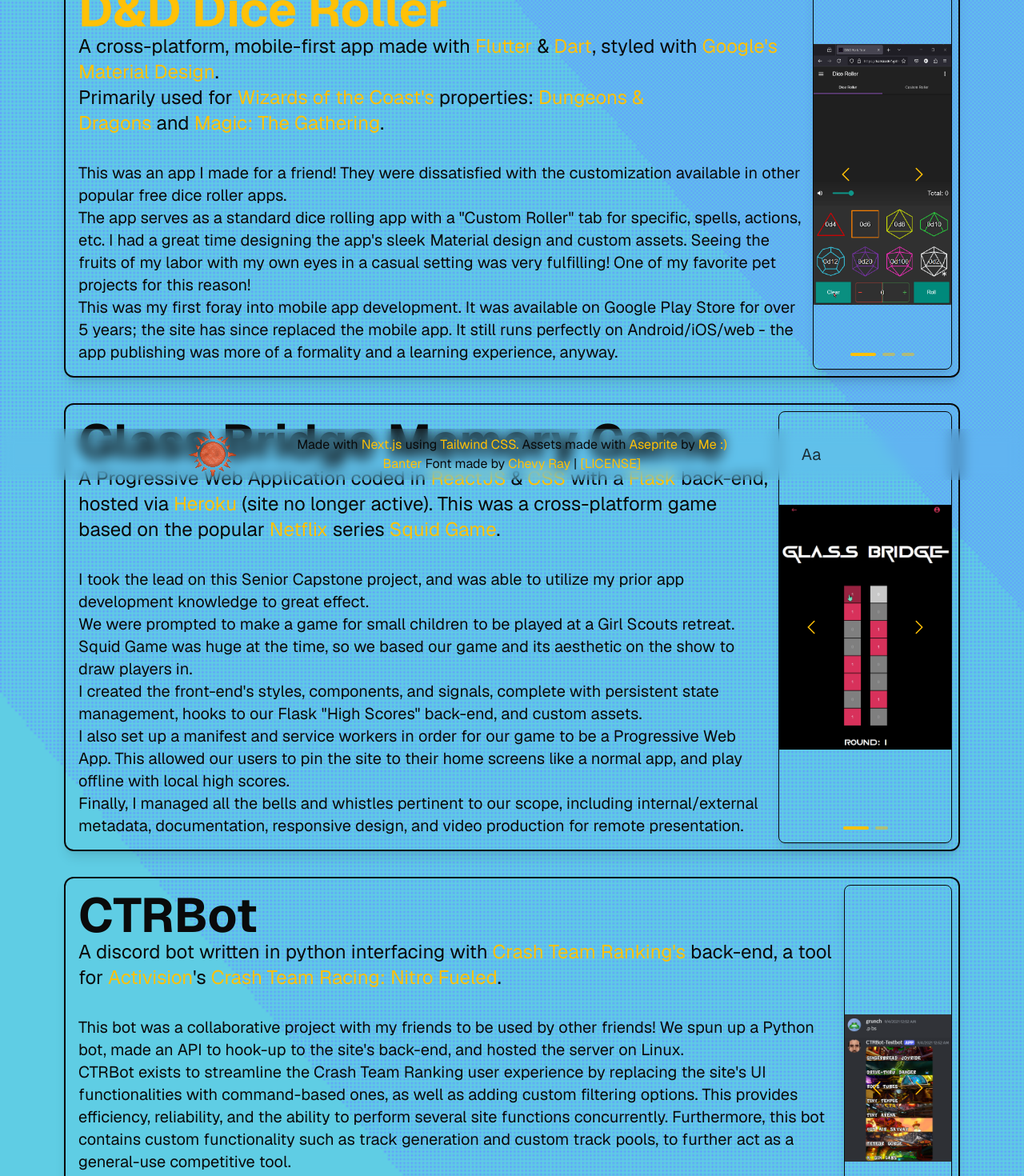
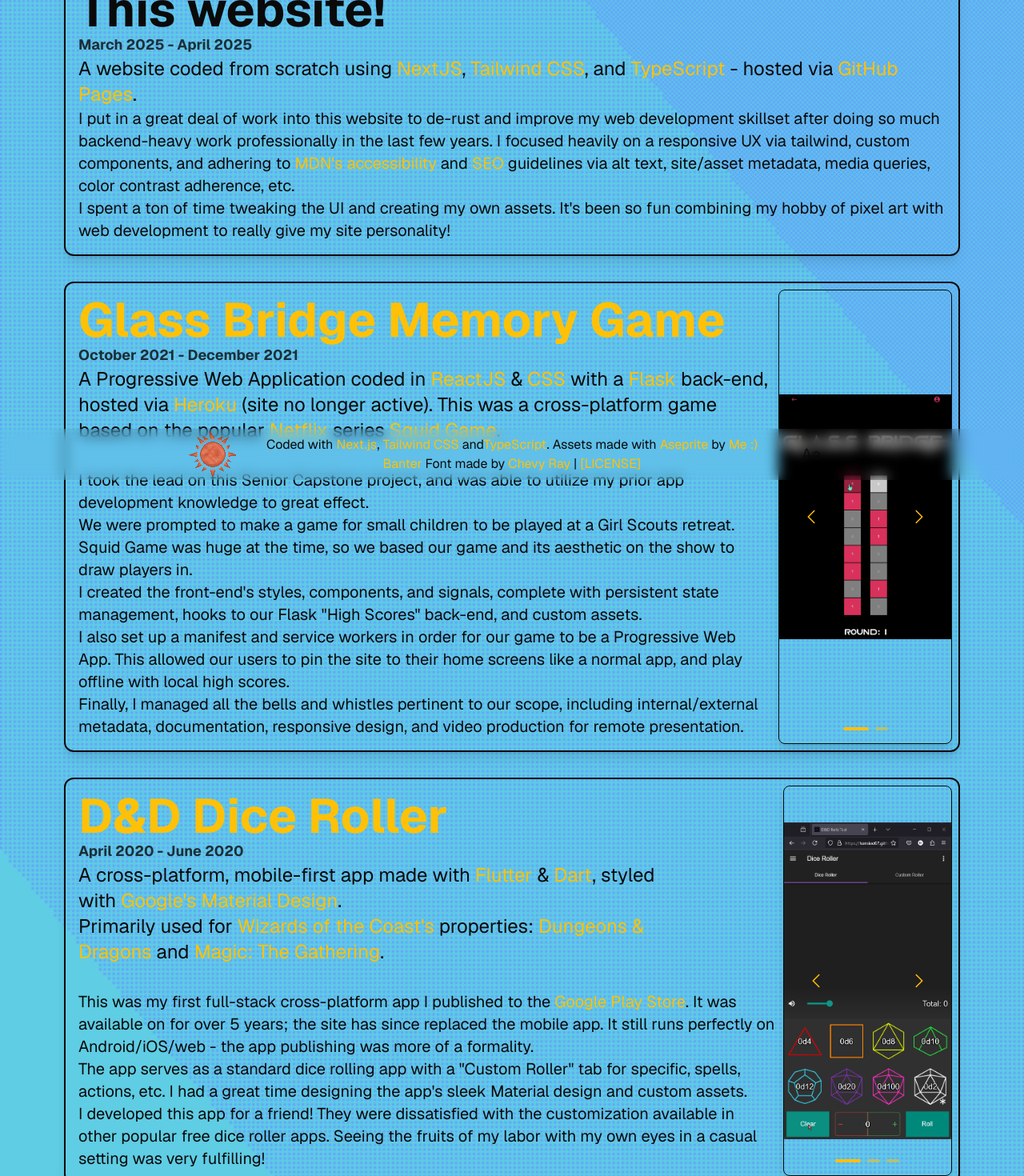
Before and after one commit to hansied67/hansied67.github.io, a Next.js app: page /portfolio in a window 1280 px wide. Shown: the part 200-1670 px from the top of the page at 80% size. Built offline with nearby package versions, Linux system fonts and the light colour scheme.

Commit message:
Site info edits to footer & portfolio entry
Refactored PortfolioEntry.tsx to allow for optional props

```diff
--- a/src/app/components/PortfolioEntry/PortfolioEntry.tsx
+++ b/src/app/components/PortfolioEntry/PortfolioEntry.tsx
@@ -4,10 +4,11 @@
 import CustomCarousel from "../CustomCarousel/CustomCarousel";
 
 interface PortfolioProps {
-  children: React.ReactNode,
-  className: string | undefined,
+  children?: React.ReactNode,
+  className?: string | undefined,
   title: string | React.ReactElement,
-  subtitle: string | React.ReactElement,
+  dates?: string | React.ReactElement | undefined,
+  subtitle?: string | React.ReactElement,
   description: string | React.ReactElement,
 }
 
@@ -21,15 +22,17 @@ export default function PortfolioEntry(
           <div className="flex flex-row py-2 pl-2">
             <div className="flex flex-col">
               <h1 className="font-bold text-lg lg:text-6xl">{props.title}</h1>
+              <h2 className="text-xs lg:text-lg text-[var(--foreground)]/80"><b>{props.dates}</b></h2>
               <h2 className="text-sm lg:text-2xl">{props.subtitle}</h2>
               <h2 className="flex mt-auto text-sm lg:text-xl overflow-auto">{props.description}</h2>
             </div>
           </div>
+          { !props.children ? <div /> :
           <div className="w-3/4 lg:w-1/2 mx-auto">
             <CustomCarousel className="border-1 rounded-lg shadow-lg md:mb-2">
               {props.children}
             </CustomCarousel>
-          </div>
+          </div> }
         </div>
       </div>
     )
--- a/src/app/components/SiteFooter/SiteFooter.tsx
+++ b/src/app/components/SiteFooter/SiteFooter.tsx
@@ -11,21 +11,27 @@ export default function SiteFooter() {
           <div className="max-w-screen-xl flex mx-auto">
             <ThemeToggle className="flex flex-2 justify-end"/>
             <div className="flex flex-6 justify-center flex-col text-xs lg:text-base">
-              <div className="text-center justify-items-center">Made with&nbsp;
+              <div className="text-center justify-items-center">Coded with&nbsp;
                 <Link
                 href="https://nextjs.org/"
                 target="_blank"
                 rel="noopener noreferrer">
                     Next.js
                 </Link>
-                &nbsp;using&nbsp;
+                ,&nbsp;
                 <Link
                 href="https://tailwindcss.com/"
                 target="_blank"
                 rel="noopener noreferrer">
-                    Tailwind CSS.
+                    Tailwind CSS
                 </Link>
-                &nbsp;Assets made with&nbsp;
+                &nbsp;and
+                <Link
+                href="https://www.typescriptlang.org/"
+                target="_blank">
+                  TypeScript
+                </Link>
+                . Assets made with&nbsp;
                 <Link
                 href="https://www.aseprite.org/"
                 target="_blank">
--- a/src/app/portfolio/page.tsx
+++ b/src/app/portfolio/page.tsx
@@ -7,106 +7,71 @@ export default function Portfolio() {
         <div className="grid grid-rows-[20px_1fr_20px] min-h-screen p-8 gap-16 sm:p-20">
           <main className="flex flex-col gap-[32px] row-start-2">
             <PortfolioEntry
-            className=""
+            title="This website!"
+            dates="March 2025 - April 2025"
+            subtitle={
+            <span>
+              A website coded from scratch using&nbsp;
+              <Link
+              href="https://nextjs.org"
+              target="_blank">
+                NextJS
+              </Link>
+              ,&nbsp;
+              <Link
+              href="https://tailwindcss.com/"
+              target="_blank">
+                Tailwind CSS
+              </Link>
+              , and&nbsp;
+              <Link
+              href="https://www.typescriptlang.org/"
+              target="_blank">
+                TypeScript
+              </Link>
+              &nbsp;- hosted via&nbsp;
+              <Link
+              href="https://pages.github.com/"
+              target="_blank">
+                GitHub Pages
+              </Link>
+              .
+            </span>}
+            description={
+            <span>
+              I put in a great deal of work into this website to de-rust and improve my web development skillset after doing so much backend-heavy work professionally in the last few years. I focused heavily on a responsive UX via tailwind, custom components, and adhering to&nbsp;
+              <Link
+              href="https://developer.mozilla.org/en-US/"
+              target="_blank">
+                MDN&apos;s
+              </Link>
+              &nbsp;
+              <Link
+              href="https://developer.mozilla.org/en-US/docs/Web/Accessibility"
+              target="_blank">
+                accessibility
+              </Link>
+              &nbsp;and&nbsp;
+              <Link
+              href="https://developer.mozilla.org/en-US/docs/Glossary/SEO"
+              target="_blank">
+                SEO
+              </Link>
+              &nbsp;guidelines via alt text, site/asset metadata, media queries, color contrast adherence, etc.
+              <br />
+              I spent a ton of time tweaking the UI and creating my own assets. It&apos;s been so fun combining my hobby of pixel art with web development to really give my site personality!
+            </span>}
+            />
+            <PortfolioEntry
             title={
             <span>
               <Link
-              href="https://hansied67.github.io/flutter_dice_roller"
+              href="https://github.com/Software-Squids/Glass-Bridge-Memory-Game"
               target="_blank">
-                D&D Dice Roller
+                Glass Bridge Memory Game
               </Link>
             </span>}
-            subtitle={
-            <span>
-              A cross-platform, mobile-first app made with&nbsp;
-              <Link
-              href="https://flutter.dev/"
-              target="_blank">
-                Flutter
-              </Link>
-              &nbsp;&amp;&nbsp;
-              <Link
-              href="https://dart.dev/"
-              target="_blank">
-                Dart
-              </Link>
-              , styled with&nbsp;
-              <Link
-              href="https://m3.material.io/"
-              target="_blank">
-                Google&apos;s Material Design
-              </Link>
-              .
-              <br />
-              Primarily used for&nbsp;
-              <Link
-              href="https://company.wizards.com/"
-              target="_blank">
-                Wizards of the Coast&apos;s
-              </Link>
-              &nbsp;properties:&nbsp;
-              <Link
-              href="https://dnd.wizards.com/"
-              target="_blank">
-                Dungeons & Dragons
-              </Link>
-              &nbsp;and&nbsp;
-              <Link
-              href="https://magic.wizards.com/"
-              target="_blank">
-                Magic: The Gathering
-              </Link>.
-              <br /><br />
-            </span>}
-            description={
-            <span>
-              This was an app I made for a friend! They were dissatisfied with the customization available in other popular free dice roller apps.
-              <br />
-              The app serves as a standard dice rolling app with a &quot;Custom Roller&quot; tab for specific, spells, actions, etc. I had a great time designing the app&apos;s sleek Material design and custom assets. Seeing the fruits of my labor with my own eyes in a casual setting was very fulfilling! One of my favorite pet projects for this reason!
-              <br />
-              This was my first foray into mobile app development. It was available on Google Play Store for over 5 years; the site has since replaced the mobile app. It still runs perfectly on Android/iOS/web - the app publishing was more of a formality and a learning experience, anyway.
-              <br />
-            </span>}
-            >
-              <div className='flex h-full justify-center items-center'>
-                <Image
-                src="/DiceRoller1.gif"
-                title="Dice Roller tab showcase - Footage of a user rolls 1 of each standard die type, re-rolling a few times, and clearing the output."
-                alt="D&D Dice Roller app - Dice Roller tab gif"
-                width={250}
-                height={0}
-                sizes="100vw"
-                className="mx-auto"
-                unoptimized
-                />
-              </div>
-              <div className='flex h-full justify-center items-center'>
-                <Image
-                src="/DiceRoller2.gif"
-                title="Custom Roller showcase - Footage of the user using the Custom Roller, acting as 'macros' for dice roll and modifier combinations."
-                alt="D&D Dice Roller app - Custom Roller gif"
-                width={250}
-                height={0}
-                sizes="100vw"
-                className="mx-auto"
-                unoptimized
-                />
-              </div>
-              <div className='flex h-full justify-center items-center'>
-                <Image
-                src="/DiceRoller3.png"
-                title="History showcase - Screenshot of the app's history interface, displaying the rolls enacted by the user in prior gifs."
-                alt="D&D Dice Roller app - Roll History"
-                width={250}
-                height={0}
-                sizes="100vw"
-                className="mx-auto"
-                />
-              </div>
-            </PortfolioEntry>
-            <PortfolioEntry
-            className=""
-            title="Glass Bridge Memory Game"
+            dates="October 2021 - December 2021"
             subtitle={
             <span>
               A Progressive Web Application coded in&nbsp;
@@ -184,8 +149,111 @@ export default function Portfolio() {
               </div>
             </PortfolioEntry>
             <PortfolioEntry
-            className=""
+            title={
+            <span>
+              <Link
+              href="https://hansied67.github.io/flutter_dice_roller"
+              target="_blank">
+                D&D Dice Roller
+              </Link>
+            </span>}
+            dates="April 2020 - June 2020"
+            subtitle={
+            <span>
+              A cross-platform, mobile-first app made with&nbsp;
+              <Link
+              href="https://flutter.dev/"
+              target="_blank">
+                Flutter
+              </Link>
+              &nbsp;&amp;&nbsp;
+              <Link
+              href="https://dart.dev/"
+              target="_blank">
+                Dart
+              </Link>
+              , styled with&nbsp;
+              <Link
+              href="https://m3.material.io/"
+              target="_blank">
+                Google&apos;s Material Design
+              </Link>
+              .
+              <br />
+              Primarily used for&nbsp;
+              <Link
+              href="https://company.wizards.com/"
+              target="_blank">
+                Wizards of the Coast&apos;s
+              </Link>
+              &nbsp;properties:&nbsp;
+              <Link
+              href="https://dnd.wizards.com/"
+              target="_blank">
+                Dungeons & Dragons
+              </Link>
+              &nbsp;and&nbsp;
+              <Link
+              href="https://magic.wizards.com/"
+              target="_blank">
+                Magic: The Gathering
+              </Link>.
+              <br /><br />
+            </span>}
+            description={
+            <span>
+              This was my first full-stack cross-platform app I published to the&nbsp;
+              <Link
+              href="https://play.google.com/store/"
+              target="_blank">
+                Google Play Store
+              </Link>
+              . It was available on for over 5 years; the site has since replaced the mobile app. It still runs perfectly on Android/iOS/web - the app publishing was more of a formality.
+              <br />
+              The app serves as a standard dice rolling app with a &quot;Custom Roller&quot; tab for specific, spells, actions, etc. I had a great time designing the app&apos;s sleek Material design and custom assets.
+              <br />
+              I developed this app for a friend! They were dissatisfied with the customization available in other popular free dice roller apps. Seeing the fruits of my labor with my own eyes in a casual setting was very fulfilling!
+            </span>}
+            >
+              <div className='flex h-full justify-center items-center'>
+                <Image
+                src="/DiceRoller1.gif"
+                title="Dice Roller tab showcase - Footage of a user rolls 1 of each standard die type, re-rolling a few times, and clearing the output."
+                alt="D&D Dice Roller app - Dice Roller tab gif"
+                width={350}
+                height={0}
+                sizes="100vw"
+                className="mx-auto"
+                unoptimized
+                />
+              </div>
+              <div className='flex h-full justify-center items-center'>
+                <Image
+                src="/DiceRoller2.gif"
+                title="Custom Roller showcase - Footage of the user using the Custom Roller, acting as 'macros' for dice roll and modifier combinations."
+                alt="D&D Dice Roller app - Custom Roller gif"
+                width={350}
+                height={0}
+                sizes="100vw"
+                className="mx-auto"
+                unoptimized
+                />
+              </div>
+              <div className='flex h-full justify-center items-center'>
+                <Image
+                src="/DiceRoller3.png"
+                title="History showcase - Screenshot of the app's history interface, displaying the rolls enacted by the user in prior gifs."
+                alt="D&D Dice Roller app - Roll History"
+                width={350}
+                height={0}
+                sizes="100vw"
+                className="mx-auto"
+                />
+              </div>
+            </PortfolioEntry>
+            <PortfolioEntry
             title="CTRBot"
+            dates="September 2019 - July 2020"
             subtitle={
             <span>
               A discord bot written in python interfacing with
@@ -242,8 +310,8 @@ export default function Portfolio() {
               </div>
             </PortfolioEntry>
             <PortfolioEntry
-            className=""
             title="Miscellaneous"
+            dates="2015 - 2025"
             subtitle={
             <span>
               Various apps, bots, websites, tools, prototypes, etc.
@@ -336,8 +404,8 @@ export default function Portfolio() {
               <div className='flex h-full justify-center items-center'>
                 <Image
                 src="/MTG SLO.png"
-                title="A screenshot of a Discord Chat window between a user and CTRBot, showcasing track generation. The bot outputs an image of a set amount of tracks with their names using CTR's font, stacked horizontally. The amount of tracks and the pool of tracks to choose from are determined by the user's input."
-                alt="Discord Screenshot - CTRBot track command"
+                title="MTG: Statistical Land Optimization - UI for senior capstone project"
+                alt="Screenshot of Hans's old app - MTG: Statistical Land Optimization"
                 width={400}
                 height={0}
                 sizes="100vw"
@@ -347,8 +415,8 @@ export default function Portfolio() {
               <div className='flex h-full justify-center items-center'>
                 <Image
                 src="/DiceRollerBeta.png"
-                title="A screenshot of a Discord Chat window between a user and CTRBot, showcasing the bot's aggregation and display of top track times submitted to CrashTeamRanking.com. The bot outputs a neatly formatted embedded message containing all the information and hyperlinks present on that track's leaderboard."
-                alt="Discord Screenshot - CTRBot record commands"
+                title="D&D Dice Roller Mockup made with Python's UI framework 'tkinter.' Same functionality as the final Flutter app, with a much rougher visual design."
+                alt="D&D Dice Roller Mockup Python tkinter"
                 width={400}
                 height={0}
                 sizes="100vw"
```
